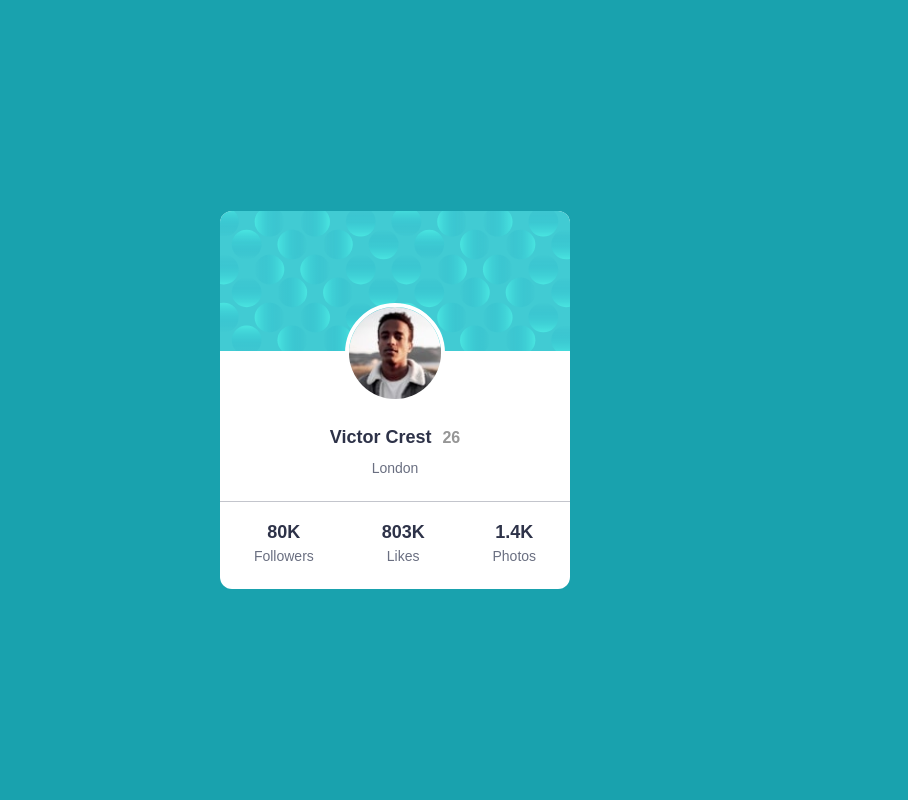
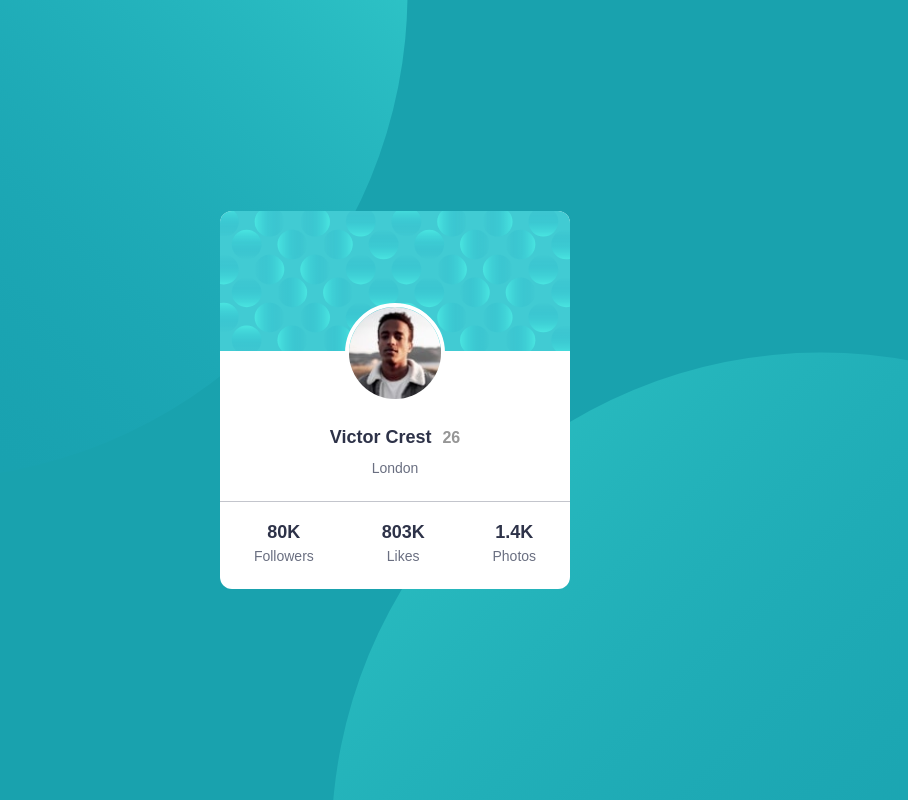
Before and after one commit to geekSamarth/profile-card-compoent, a plain HTML site: page index.html in a window 1280 px wide. Shown: the whole page, without its empty margins (245-1153 px from the left). Drawn offline with Linux system fonts and the light colour scheme.

Commit message:
minor fixes

```diff
--- a/style.css
+++ b/style.css
@@ -13,6 +13,9 @@
 body{
     min-height: 100vh;
     background-color: var(--dark-cyan);
+    background-image: url(/images/bg-pattern-top.svg),url(./images/bg-pattern-bottom.svg);
+    background-repeat: no-repeat,no-repeat;
+    background-position: right 49vw bottom 40vh, left 45vw top 44vh;
     display: flex;
     align-items: center;
     font-family: 'Kumbh Sans', sans-serif;
```
